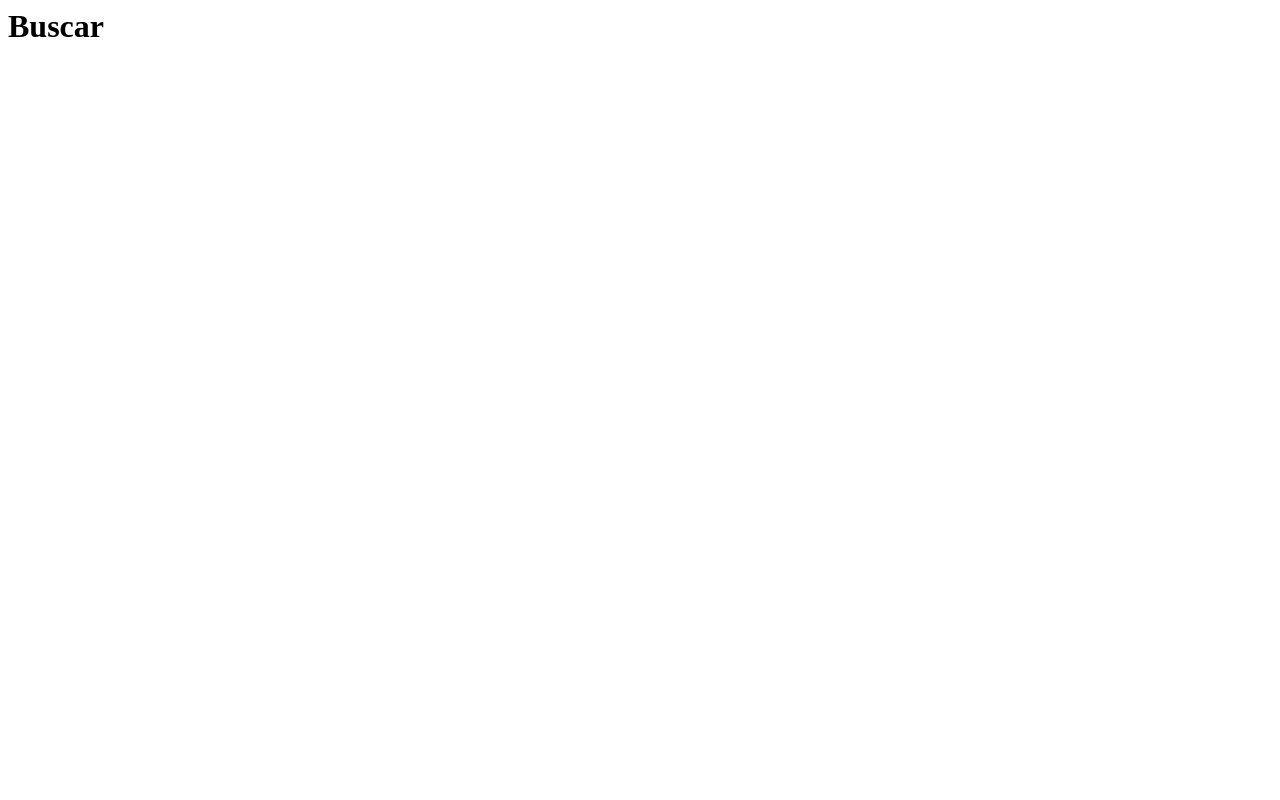
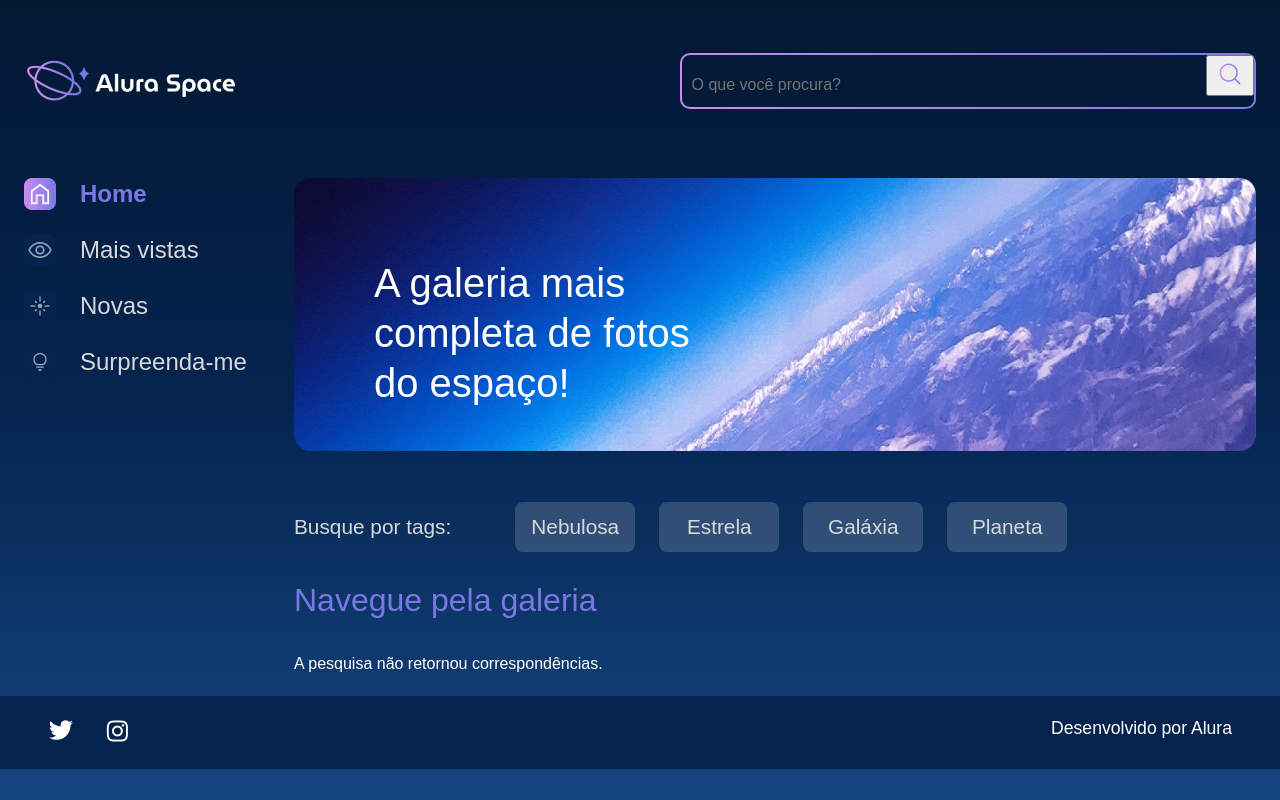
Before and after one commit to Jarthorius/alura_space, a Django app: page /buscar in a window 1280 px wide. Before the commit the page is almost empty. Run offline with Django 4.2, Linux system fonts and the light colour scheme.

Commit message:
Criando interface de buscar.html

```diff
--- a/templates/galeria/buscar.html
+++ b/templates/galeria/buscar.html
@@ -1,3 +1,56 @@
-<h1>
-    Buscar
-</h1>
+{% extends 'galeria/base.html' %}
+{% load static %}
+
+{% block content %}
+        <section class="conteudo">
+            <section class="banner">
+                <img class="banner__imagem" src="{% static '/assets/imagens/Banner(2).png' %}" alt="banner Alura Space">
+                <h1 class="banner__titulo"> A galeria mais completa de fotos do espaço!</h1>
+            </section>
+            <section class="tags">
+                <p class="tags__titulo">Busque por tags:</p>
+                <ul class="tags__lista">
+                    <li class="tags__tag">Nebulosa</li>
+                    <li class="tags__tag">Estrela</li>
+                    <li class="tags__tag">Galáxia</li>
+                    <li class="tags__tag">Planeta</li>
+                </ul>
+            </section>
+            <section class="galeria">
+                <div class="cards">
+                    <h2 class="cards__titulo">Navegue pela galeria</h2>
+                    <ul class="cards__lista">
+                        {% if cards %}
+                        {% for fotografia in cards %}
+                        <li class="card">
+                            <a href= {% url 'imagem' fotografia.id %}>
+                            {% if fotografia.foto == "" or fotografia.foto == null %}
+                                <img class="card__imagem" src="{% static '/assets/imagens/galeria/not-found.png'%}" alt="foto">
+
+                            {% else %}
+                                <img class="card__imagem" src="{{ fotografia.foto.url }}" alt="foto">
+
+                            {% endif %}
+                            </a>
+                            <span class="card__tag">Estrelas</span>
+                            <div class="card__info">
+                                <p class="card__titulo">{{ fotografia.nome }}</p>
+                                <div class="card__texto">
+                                    <p class="card__descricao"> {{ fotografia.legenda }} </p>
+                                    <span>
+                                        <img src="{% static '/assets/ícones/1x/favorite_outline.png' %}" alt="ícone de coração">
+                                    </span>
+                                </div>
+                            </div>
+                        </li>
+                        {% endfor %}
+                        {% else %}
+                        <p class="imagem__texto">A pesquisa não retornou correspondências.</p>
+                        {% endif %}
+                    </ul>
+                </div>
+            </section>
+        </section>
+    </main>
+</div>
+{% endblock %}
```
